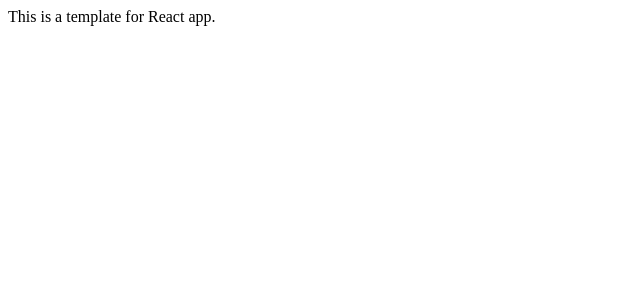
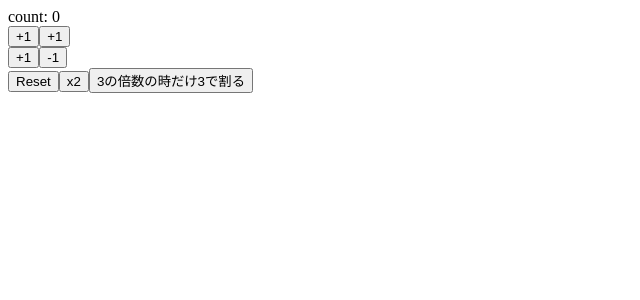
Before and after one commit to kei-creative-life/react_hooks_entry, a React (Create React App) app: page / in a window 1280 px wide. Shown: the top 300 px of the page, without its empty margins (0-640 px from the left). Built offline with nearby package versions, Linux system fonts and the light colour scheme.

Commit message:
my first React Hooks

```diff
--- a/src/App.js
+++ b/src/App.js
@@ -1,7 +1,47 @@
-import React from "react";
+import React, { useState } from "react";
 
 const App = () => {
-  return <div>This is a template for React app.</div>;
+  const [count, setCount] = useState(0);
+
+  const increment = () => setCount(count + 1);
+  const decrement = () => setCount(count - 1);
+
+  const increment2 = () => setCount((previousCount) => previousCount + 1);
+  const decrement2 = () => setCount((previousCount) => previousCount - 1);
+
+  const reset = () => {
+    setCount(0);
+  };
+  const double = () => {
+    setCount(count * 2);
+  };
+
+  const devidedThree = () => {
+    if (count % 3 === 0) {
+      return setCount(count / 3);
+    }else{
+      return count
+    }
+  };
+
+  return (
+    <React.Fragment>
+      <div>count: {count}</div>
+      <div>
+        <button onClick={increment}>+1</button>
+        <button onClick={decrement}>+1</button>
+      </div>
+      <div>
+        <button onClick={increment2}>+1</button>
+        <button onClick={decrement2}>-1</button>
+      </div>
+      <div>
+        <button onClick={reset}>Reset</button>
+        <button onClick={double}>x2</button>
+        <button onClick={devidedThree}>3の倍数の時だけ3で割る</button>
+      </div>
+    </React.Fragment>
+  );
 };
 
 export default App;
```
